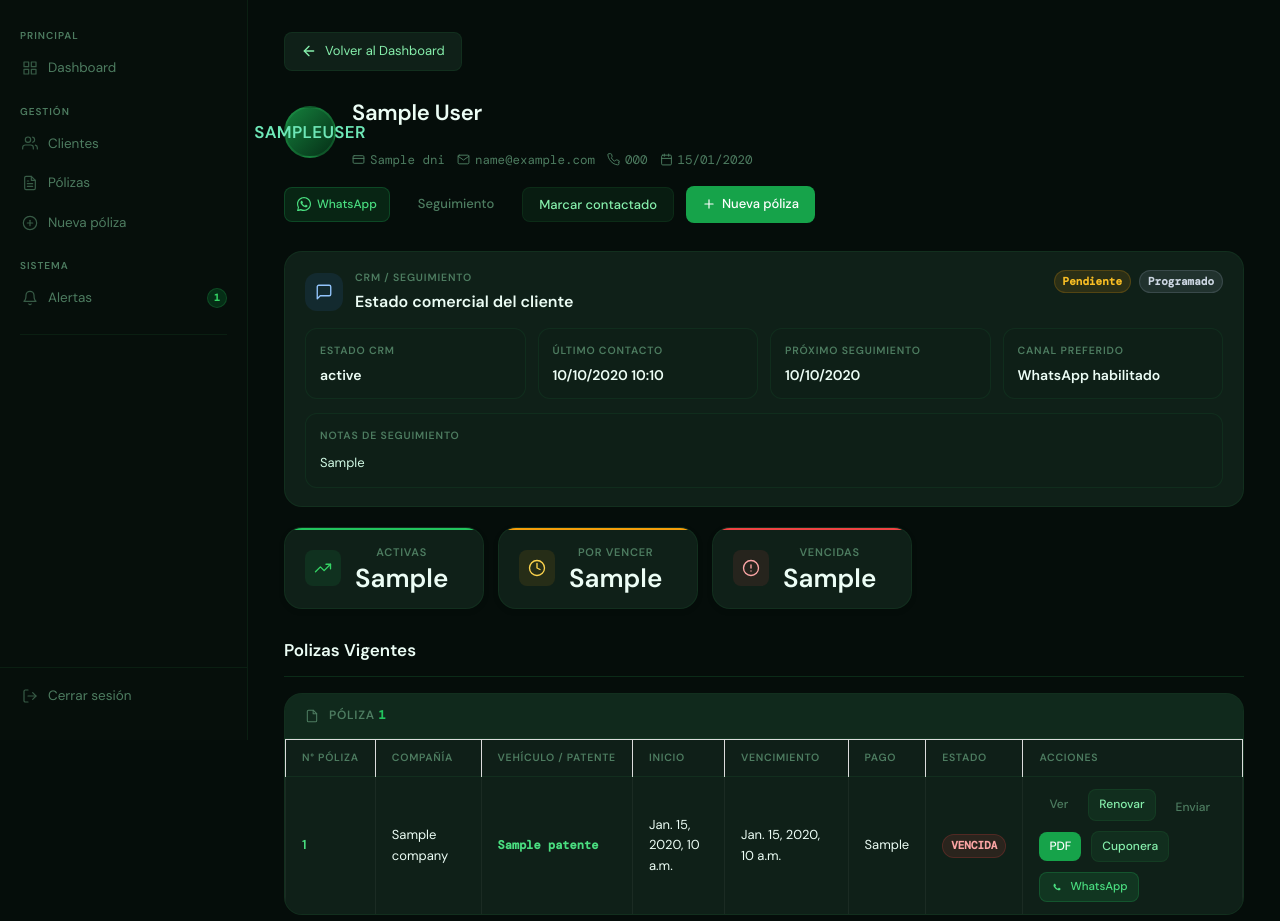
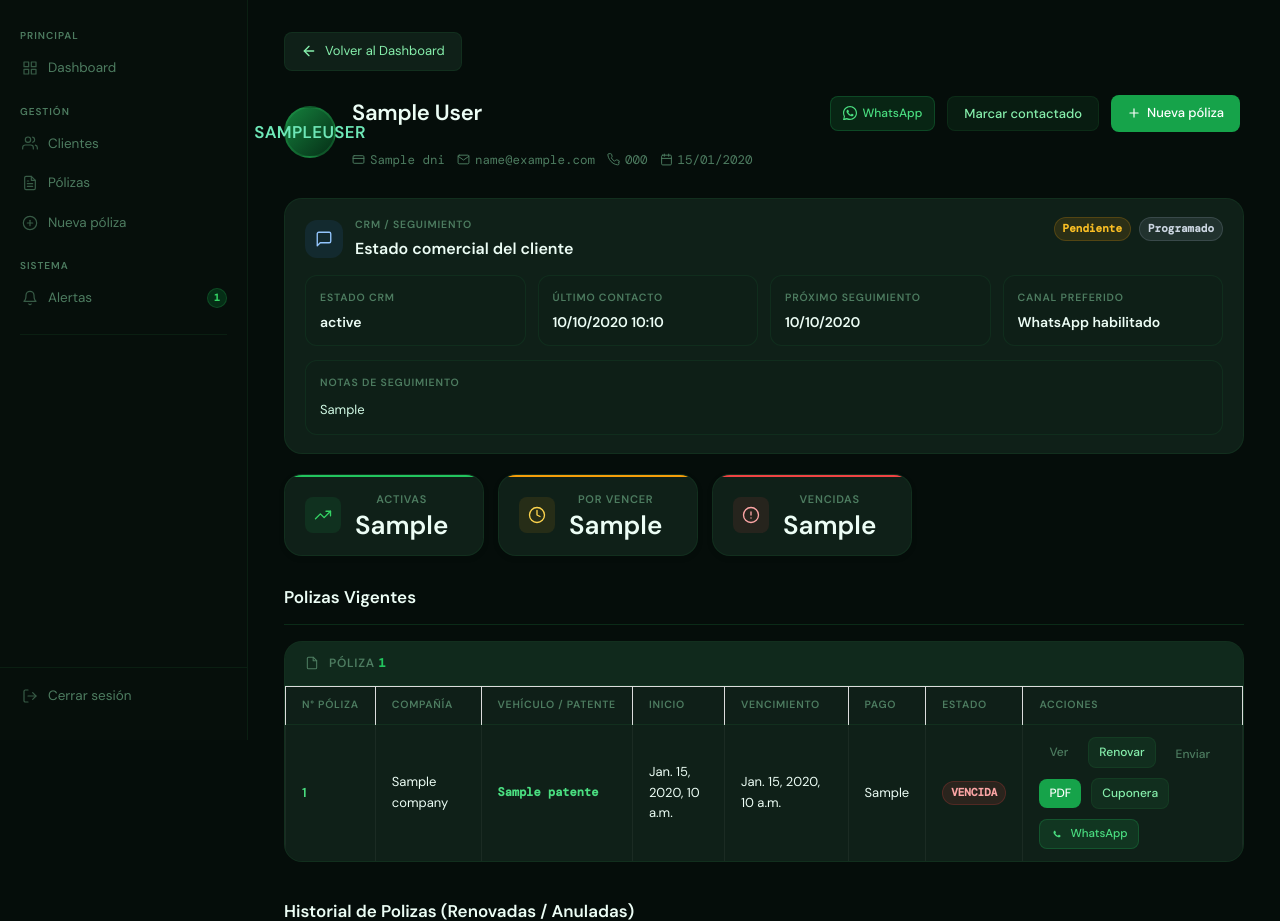
Before and after one commit to ferfama-debug/brokercrm, a Django app: template templates/clientes/cliente_detalle.html in a window 1280 px wide. Shown: the part 60-981 px from the top of the page. Run offline with Django 4.2, Linux system fonts and the light colour scheme; the template is opened without the code that fills it: most values are stand-ins (such as "Sample title", 1, 10 or a date in 2020).

Commit message:
Update cliente_detalle.html

```diff
--- a/templates/clientes/cliente_detalle.html
+++ b/templates/clientes/cliente_detalle.html
@@ -57,11 +57,6 @@
         <path d="M12 0C5.373 0 0 5.373 0 12c0 2.123.555 4.116 1.523 5.845L.057 23.547a.75.75 0 0 0 .918.918l5.702-1.466A11.945 11.945 0 0 0 12 24c6.627 0 12-5.373 12-12S18.627 0 12 0zm0 22c-1.907 0-3.693-.505-5.23-1.385l-.374-.217-3.884.998.998-3.884-.217-.374A9.953 9.953 0 0 1 2 12C2 6.477 6.477 2 12 2s10 4.477 10 10-4.477 10-10 10z"/>
       </svg>
       WhatsApp
-    </a>
-
-    <a href="https://wa.me/{{ cliente.telefono_normalizado }}?text=Hola%20{{ cliente.first_name }},%20te%20contacto%20para%20hacer%20seguimiento%20de%20tu%20seguro."
-       target="_blank" class="btn btn-ghost">
-      Seguimiento
     </a>
 
     <form method="post" action="{% url 'clients:marcar_contactado' cliente.id %}" style="display:inline;">
```
